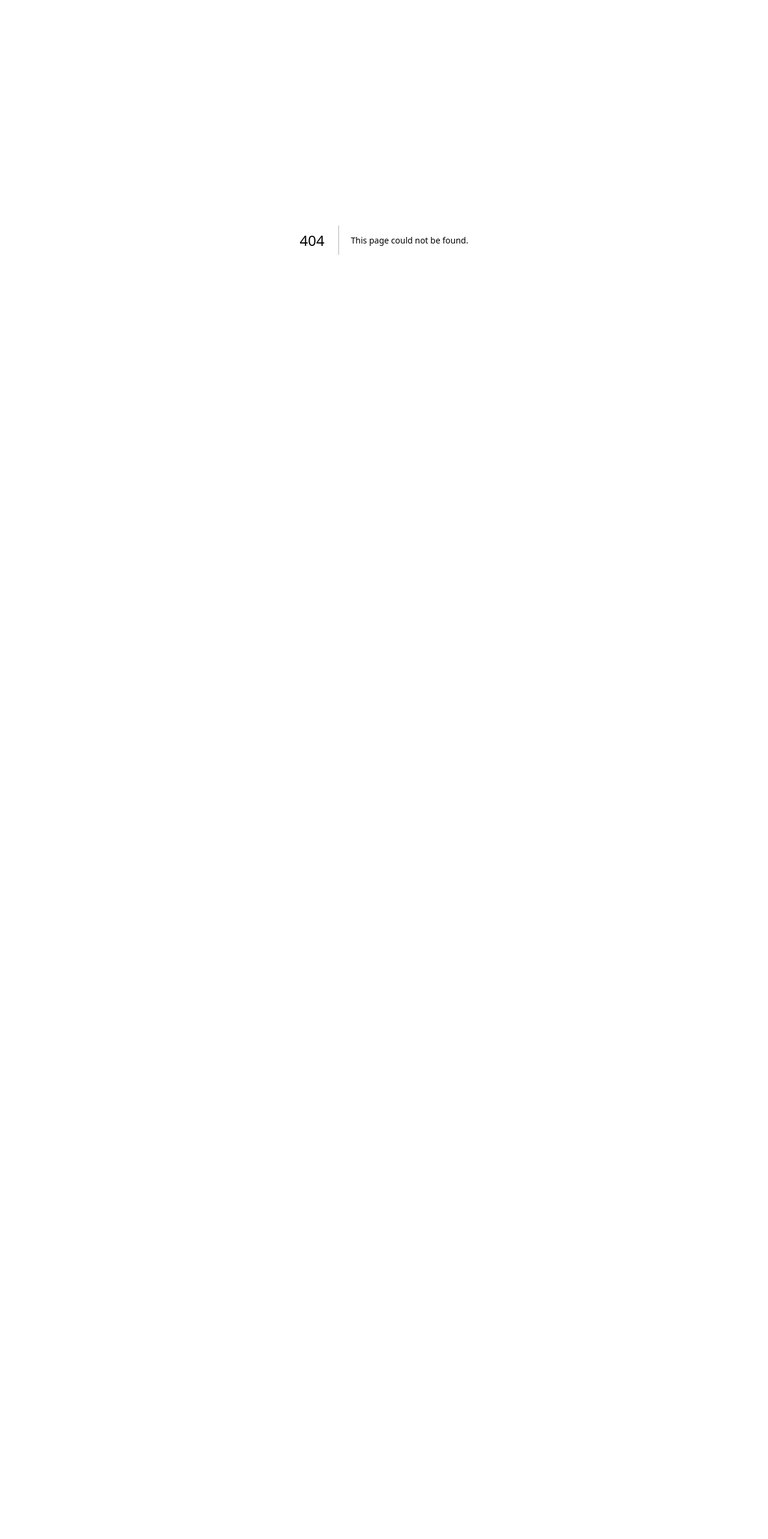
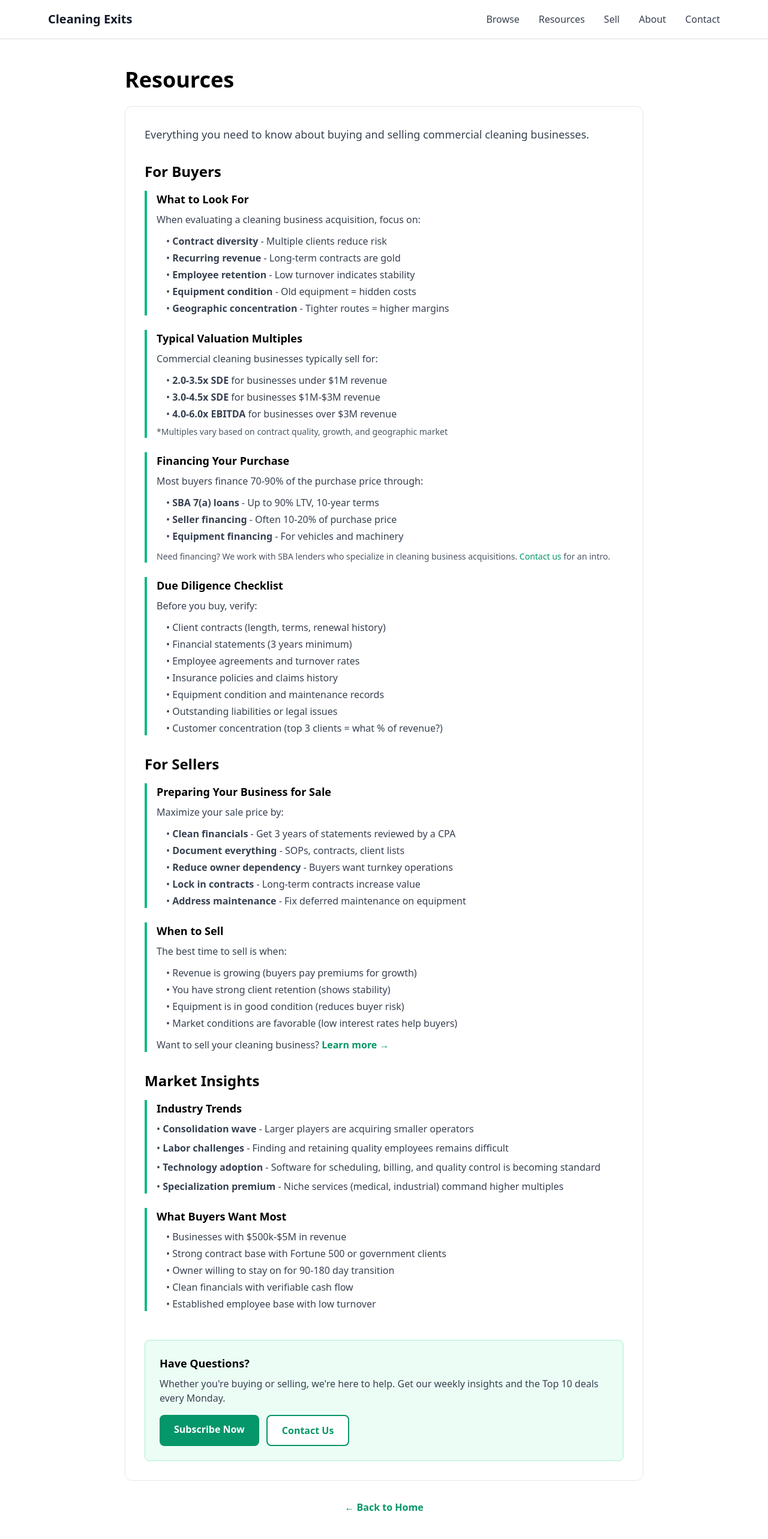
Before and after one commit to jeffsosville/cleaningexits, a Next.js app: page /resources in a window 1280 px wide. Before the commit this address had no page. Shown: the top 2566 px of the page at 60% size. Before the commit the page ends 800 px from the top, so only its background shows below. Built offline with nearby package versions, Linux system fonts and the light colour scheme.

Commit message:
Add Resources page for buying and selling businesses

```diff
--- /dev/null
+++ b/pages/resources.tsx
@@ -0,0 +1,191 @@
+// pages/resources.tsx
+import Head from 'next/head';
+import Link from 'next/link';
+import Header from '../components/Header';
+import Footer from '../components/Footer';
+
+export default function Resources() {
+  return (
+    <>
+      <Head>
+        <title>Resources | Cleaning Exits</title>
+        <meta name="description" content="Guides and resources for buying and selling commercial cleaning businesses." />
+      </Head>
+
+      <Header />
+
+      <main className="mx-auto max-w-4xl px-4 py-12">
+        <h1 className="text-4xl font-bold mb-6">Resources</h1>
+
+        <div className="bg-white rounded-xl border p-8 mb-8">
+          <p className="text-lg text-gray-700 mb-8">
+            Everything you need to know about buying and selling commercial cleaning businesses.
+          </p>
+
+          <div className="space-y-8">
+            {/* For Buyers */}
+            <div>
+              <h2 className="text-2xl font-bold mb-4">For Buyers</h2>
+              <div className="space-y-6">
+                <div className="border-l-4 border-emerald-500 pl-4">
+                  <h3 className="font-semibold text-lg mb-2">What to Look For</h3>
+                  <p className="text-gray-700 mb-3">
+                    When evaluating a cleaning business acquisition, focus on:
+                  </p>
+                  <ul className="text-gray-700 space-y-1 ml-4">
+                    <li>• <strong>Contract diversity</strong> - Multiple clients reduce risk</li>
+                    <li>• <strong>Recurring revenue</strong> - Long-term contracts are gold</li>
+                    <li>• <strong>Employee retention</strong> - Low turnover indicates stability</li>
+                    <li>• <strong>Equipment condition</strong> - Old equipment = hidden costs</li>
+                    <li>• <strong>Geographic concentration</strong> - Tighter routes = higher margins</li>
+                  </ul>
+                </div>
+
+                <div className="border-l-4 border-emerald-500 pl-4">
+                  <h3 className="font-semibold text-lg mb-2">Typical Valuation Multiples</h3>
+                  <p className="text-gray-700 mb-3">
+                    Commercial cleaning businesses typically sell for:
+                  </p>
+                  <ul className="text-gray-700 space-y-1 ml-4">
+                    <li>• <strong>2.0-3.5x SDE</strong> for businesses under $1M revenue</li>
+                    <li>• <strong>3.0-4.5x SDE</strong> for businesses $1M-$3M revenue</li>
+                    <li>• <strong>4.0-6.0x EBITDA</strong> for businesses over $3M revenue</li>
+                  </ul>
+                  <p className="text-gray-600 text-sm mt-2">
+                    *Multiples vary based on contract quality, growth, and geographic market
+                  </p>
+                </div>
+
+                <div className="border-l-4 border-emerald-500 pl-4">
+                  <h3 className="font-semibold text-lg mb-2">Financing Your Purchase</h3>
+                  <p className="text-gray-700 mb-3">
+                    Most buyers finance 70-90% of the purchase price through:
+                  </p>
+                  <ul className="text-gray-700 space-y-1 ml-4">
+                    <li>• <strong>SBA 7(a) loans</strong> - Up to 90% LTV, 10-year terms</li>
+                    <li>• <strong>Seller financing</strong> - Often 10-20% of purchase price</li>
+                    <li>• <strong>Equipment financing</strong> - For vehicles and machinery</li>
+                  </ul>
+                  <p className="text-gray-600 text-sm mt-3">
+                    Need financing? We work with SBA lenders who specialize in cleaning business acquisitions.{' '}
+                    <Link href="/contact" className="text-emerald-600 hover:underline">Contact us</Link> for an intro.
+                  </p>
+                </div>
+
+                <div className="border-l-4 border-emerald-500 pl-4">
+                  <h3 className="font-semibold text-lg mb-2">Due Diligence Checklist</h3>
+                  <p className="text-gray-700 mb-3">Before you buy, verify:</p>
+                  <ul className="text-gray-700 space-y-1 ml-4">
+                    <li>• Client contracts (length, terms, renewal history)</li>
+                    <li>• Financial statements (3 years minimum)</li>
+                    <li>• Employee agreements and turnover rates</li>
+                    <li>• Insurance policies and claims history</li>
+                    <li>• Equipment condition and maintenance records</li>
+                    <li>• Outstanding liabilities or legal issues</li>
+                    <li>• Customer concentration (top 3 clients = what % of revenue?)</li>
+                  </ul>
+                </div>
+              </div>
+            </div>
+
+            {/* For Sellers */}
+            <div>
+              <h2 className="text-2xl font-bold mb-4">For Sellers</h2>
+              <div className="space-y-6">
+                <div className="border-l-4 border-emerald-500 pl-4">
+                  <h3 className="font-semibold text-lg mb-2">Preparing Your Business for Sale</h3>
+                  <p className="text-gray-700 mb-3">
+                    Maximize your sale price by:
+                  </p>
+                  <ul className="text-gray-700 space-y-1 ml-4">
+                    <li>• <strong>Clean financials</strong> - Get 3 years of statements reviewed by a CPA</li>
+                    <li>• <strong>Document everything</strong> - SOPs, contracts, client lists</li>
+                    <li>• <strong>Reduce owner dependency</strong> - Buyers want turnkey operations</li>
+                    <li>• <strong>Lock in contracts</strong> - Long-term contracts increase value</li>
+                    <li>• <strong>Address maintenance</strong> - Fix deferred maintenance on equipment</li>
+                  </ul>
+                </div>
+
+                <div className="border-l-4 border-emerald-500 pl-4">
+                  <h3 className="font-semibold text-lg mb-2">When to Sell</h3>
+                  <p className="text-gray-700 mb-3">
+                    The best time to sell is when:
+                  </p>
+                  <ul className="text-gray-700 space-y-1 ml-4">
+                    <li>• Revenue is growing (buyers pay premiums for growth)</li>
+                    <li>• You have strong client retention (shows stability)</li>
+                    <li>• Equipment is in good condition (reduces buyer risk)</li>
+                    <li>• Market conditions are favorable (low interest rates help buyers)</li>
+                  </ul>
+                  <p className="text-gray-700 mt-3">
+                    Want to sell your cleaning business?{' '}
+                    <Link href="/sell" className="text-emerald-600 hover:underline font-semibold">
+                      Learn more →
+                    </Link>
+                  </p>
+                </div>
+              </div>
+            </div>
+
+            {/* Market Insights */}
+            <div>
+              <h2 className="text-2xl font-bold mb-4">Market Insights</h2>
+              <div className="space-y-6">
+                <div className="border-l-4 border-emerald-500 pl-4">
+                  <h3 className="font-semibold text-lg mb-2">Industry Trends</h3>
+                  <ul className="text-gray-700 space-y-2">
+                    <li>• <strong>Consolidation wave</strong> - Larger players are acquiring smaller operators</li>
+                    <li>• <strong>Labor challenges</strong> - Finding and retaining quality employees remains difficult</li>
+                    <li>• <strong>Technology adoption</strong> - Software for scheduling, billing, and quality control is becoming standard</li>
+                    <li>• <strong>Specialization premium</strong> - Niche services (medical, industrial) command higher multiples</li>
+                  </ul>
+                </div>
+
+                <div className="border-l-4 border-emerald-500 pl-4">
+                  <h3 className="font-semibold text-lg mb-2">What Buyers Want Most</h3>
+                  <ul className="text-gray-700 space-y-1 ml-4">
+                    <li>• Businesses with $500k-$5M in revenue</li>
+                    <li>• Strong contract base with Fortune 500 or government clients</li>
+                    <li>• Owner willing to stay on for 90-180 day transition</li>
+                    <li>• Clean financials with verifiable cash flow</li>
+                    <li>• Established employee base with low turnover</li>
+                  </ul>
+                </div>
+              </div>
+            </div>
+          </div>
+
+          <div className="mt-12 bg-emerald-50 border border-emerald-200 rounded-lg p-6">
+            <h3 className="font-bold text-lg mb-2">Have Questions?</h3>
+            <p className="text-gray-700 mb-4">
+              Whether you're buying or selling, we're here to help. Get our weekly insights
+              and the Top 10 deals every Monday.
+            </p>
+            <div className="flex flex-wrap gap-3">
+              <Link
+                href="/subscribe"
+                className="inline-block px-6 py-3 bg-emerald-600 text-white font-semibold rounded-lg hover:bg-emerald-700 transition"
+              >
+                Subscribe Now
+              </Link>
+              <Link
+                href="/contact"
+                className="inline-block px-6 py-3 bg-white text-emerald-600 border-2 border-emerald-600 font-semibold rounded-lg hover:bg-emerald-50 transition"
+              >
+                Contact Us
+              </Link>
+            </div>
+          </div>
+        </div>
+
+        <div className="text-center">
+          <Link href="/" className="text-emerald-600 hover:text-emerald-700 font-semibold">
+            ← Back to Home
+          </Link>
+        </div>
+      </main>
+
+      <Footer />
+    </>
+  );
+}
```
